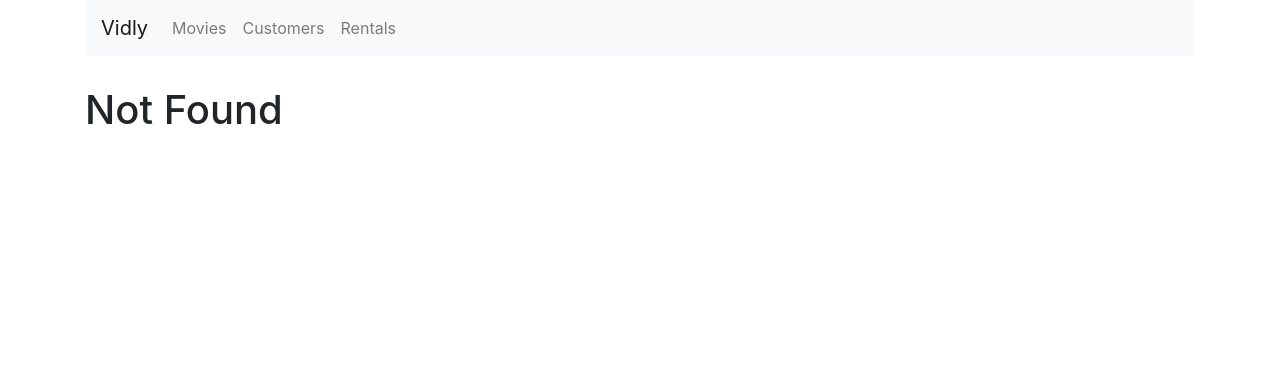
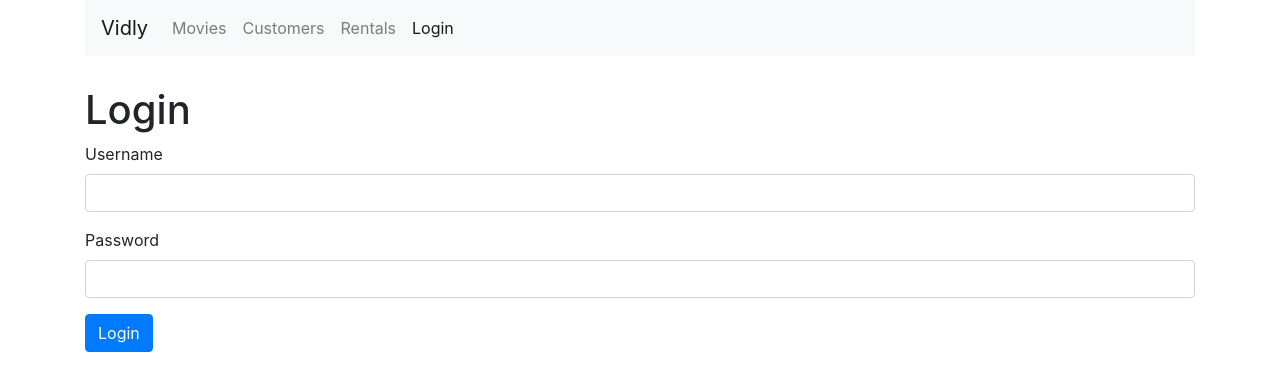
Before and after one commit to faizah1992/vidly---react-practice-project, a React (Create React App) app: page /login in a window 1280 px wide. Before the commit this address led to /not-found. Shown: the top 390 px of the page. Built offline with nearby package versions, Linux system fonts and the light colour scheme.

Commit message:
added login button

```diff
--- a/src/App.js
+++ b/src/App.js
@@ -7,7 +7,7 @@
 import Customers from './components/customers'
 import Rentals from './components/rentals'
 import NotFound from './components/notFound'
-
+import LoginForm from './components/loginForm'
 
 function App() {
   return (
@@ -16,6 +16,7 @@
       {/* <Movies/> */}
       <NavBar />
       <Switch>
+        <Route path="/login" component={LoginForm}/>
         <Route path="/movies/:id" component={MovieForm}/>
         <Route path="/movies" component={Movies}></Route>
         <Route path="/customers" component={Customers}></Route>
--- /dev/null
+++ b/src/components/loginForm.jsx
@@ -0,0 +1,35 @@
+import React, { Component } from 'react'
+
+class LoginForm extends Component {
+    state={
+        account: {username: "", password: ""}
+    }
+
+
+
+    handleSubmit= e => {
+        e.preventDefault();
+
+    }
+
+    handleChange = e => {
+        const account = {...this.state.account}
+        account.username = e.currentTarget.value
+        this.setState({ account })
+    }
+
+    render() {
+        return (
+            <div>
+                <h1>Login</h1>
+                <form onSubmit={this.handleSubmit}>
+                    <div className="form-group"><label htmlFor="username">Username</label><input value={this.state.account.username} onChange={this.handleChange} id="username" type="text" className="form-control"/></div>
+                    <div className="form-group"><label htmlFor="password">Password</label><input id='password' type="text" className="form-control"/></div>
+                    <button className="btn btn-primary">Login</button>
+                </form>
+            </div>
+        );
+    }
+}
+
+export default LoginForm;
--- a/src/components/navBar.jsx
+++ b/src/components/navBar.jsx
@@ -21,6 +21,9 @@
             <li className="nav-item">
                 <NavLink className="nav-link" to="/rentals">Rentals</NavLink>
             </li>
+            <li className="nav-item">
+                <NavLink className="nav-link" to="/login">Login</NavLink>
+            </li>
             </ul>
         </div>
         </nav>
```
